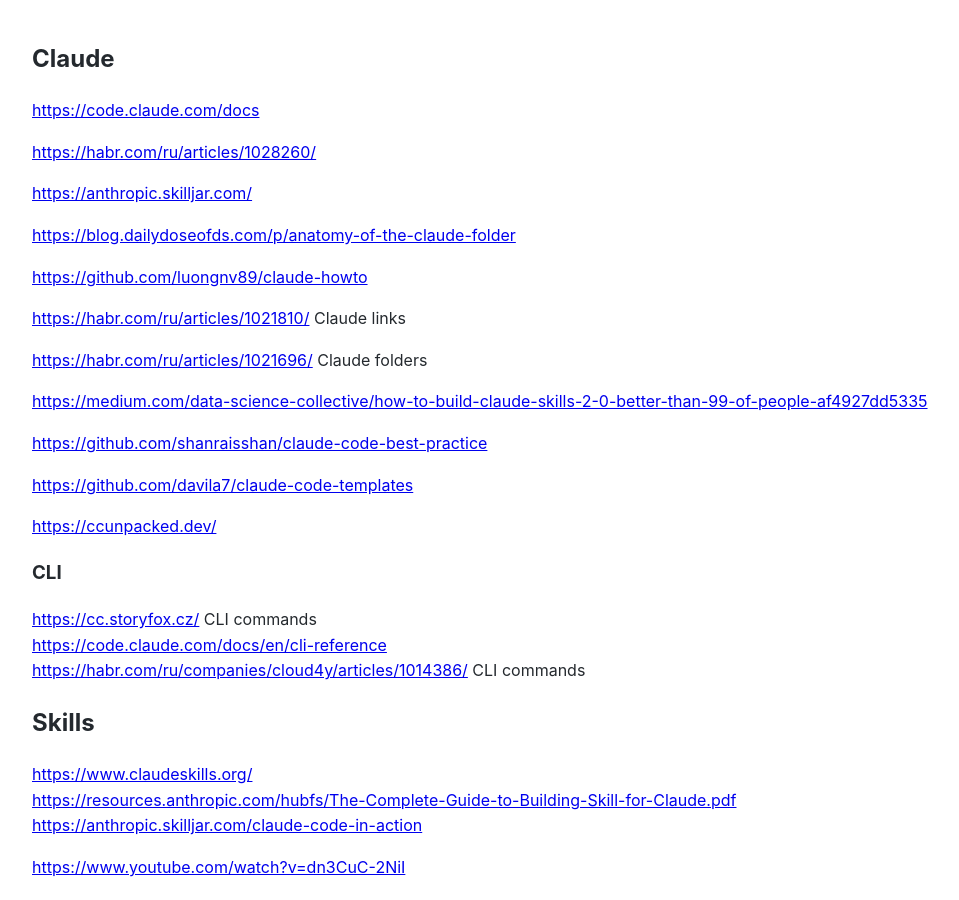
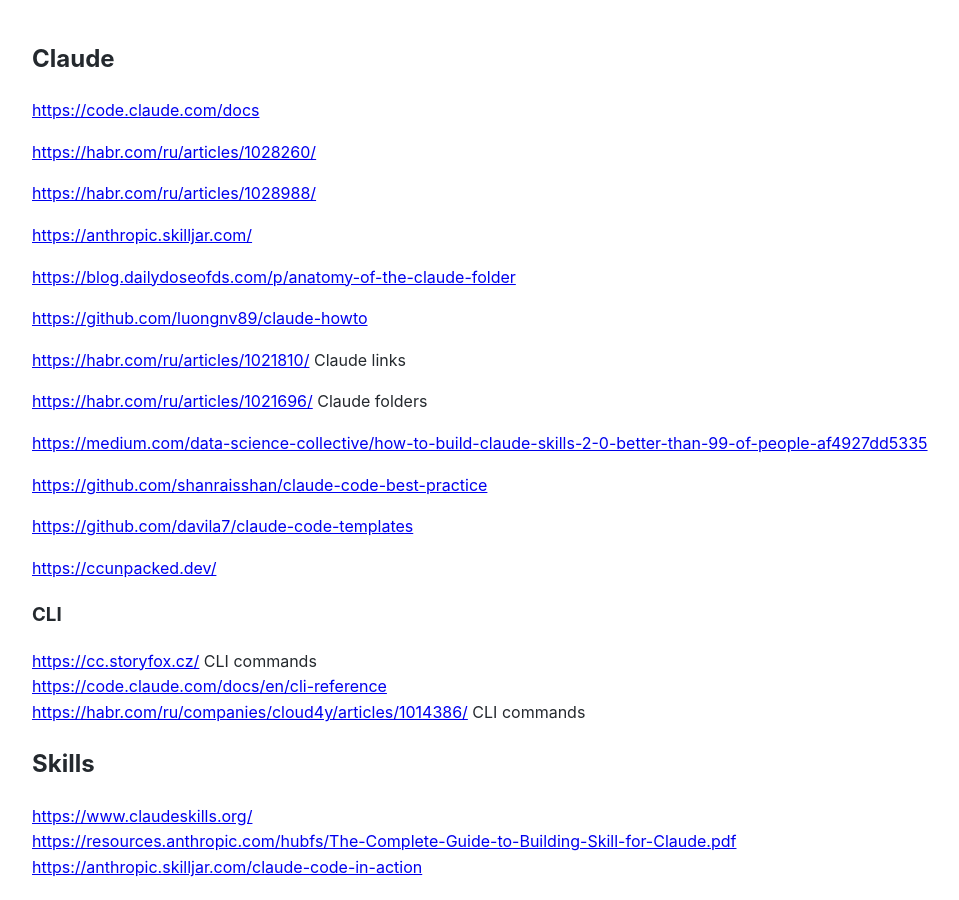
Before and after one commit to Michael-Lubinsky/michael-lubinsky.github.com, a Jekyll site: the page built from ml/claude.md, in a window 1280 px wide and 900 px high. Shown: the whole window, without its empty margins (158-1117 px from the left). Built offline with Jekyll 4.4.1, drawn with Linux system fonts in a browser that asks for light colours; our own code applies the rules of GitHub Pages for plain Markdown files.

Commit message:
Update claude.md

```diff
--- a/ml/claude.md
+++ b/ml/claude.md
@@ -2,6 +2,8 @@
 <https://code.claude.com/docs>
 
 <https://habr.com/ru/articles/1028260/>
+
+<https://habr.com/ru/articles/1028988/>
 
 <https://anthropic.skilljar.com/>
 
```
